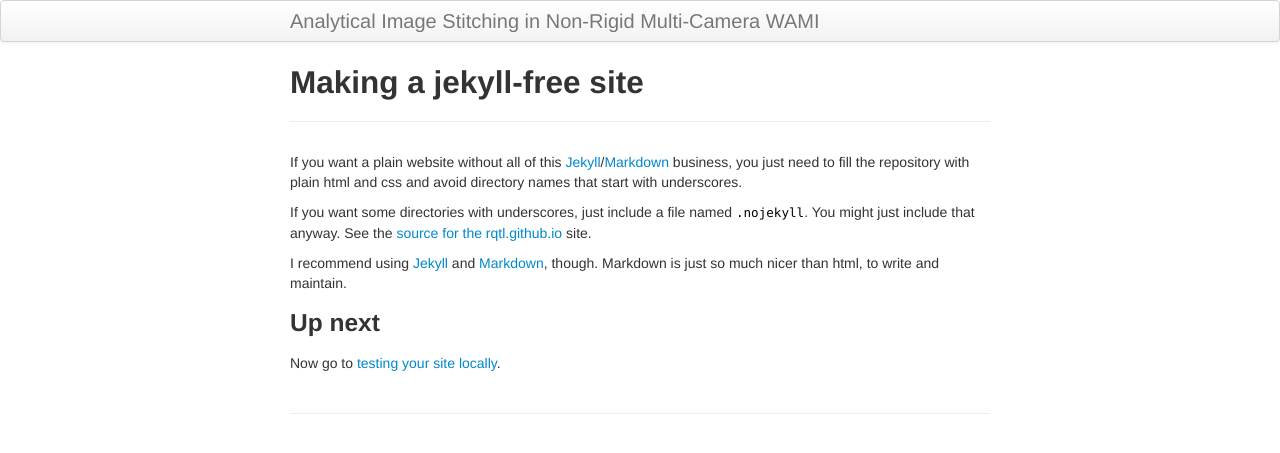
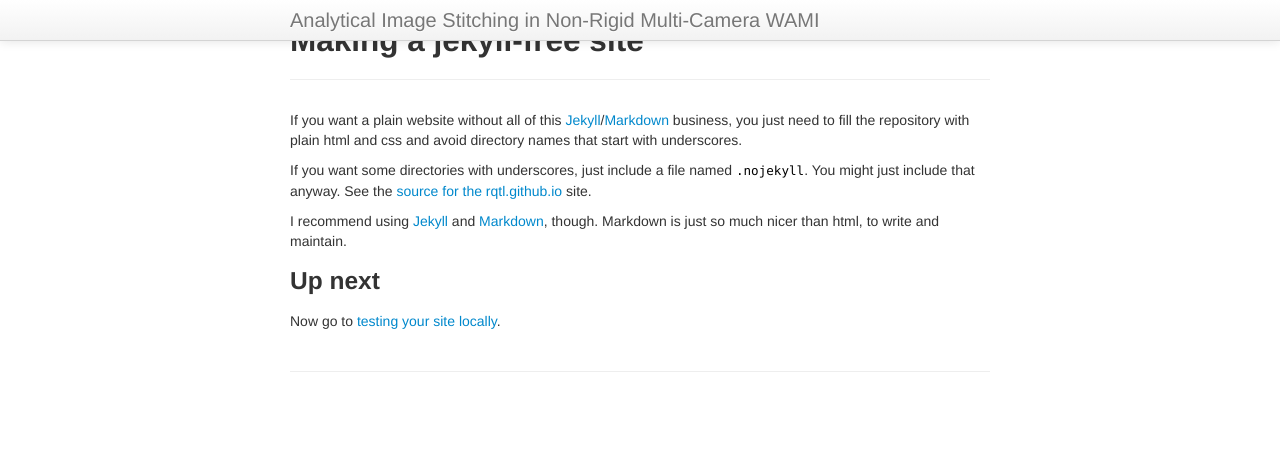
Before and after one commit to twbot/DHPaperExtras, a Jekyll site: the page built from pages/nojekyll.md, in a window 1280 px wide. Shown: the top 453 px of the page. Built offline with Jekyll 4.4.1, drawn with Linux system fonts in a browser that asks for light colours.

Commit message:
navbar update

```diff
--- a/_includes/themes/twitter/default.html
+++ b/_includes/themes/twitter/default.html
@@ -28,7 +28,7 @@
   </head>
 
   <body>
-    <div class="navbar navbar-expand-lg navbar-light bg-light">
+    <div class="navbar navbar-fixed-top">
       <div class="navbar-inner">
         <div class="container-narrow">
           <a class="brand" href="{{ HOME_PATH }}">{{ site.title }}</a>
```
